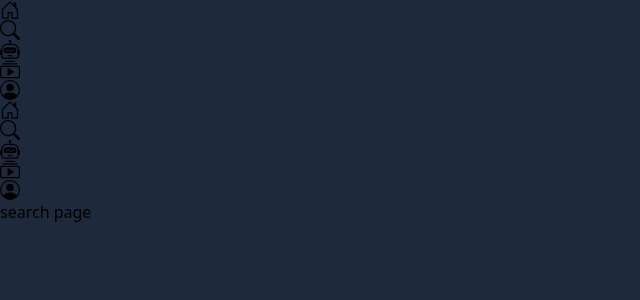
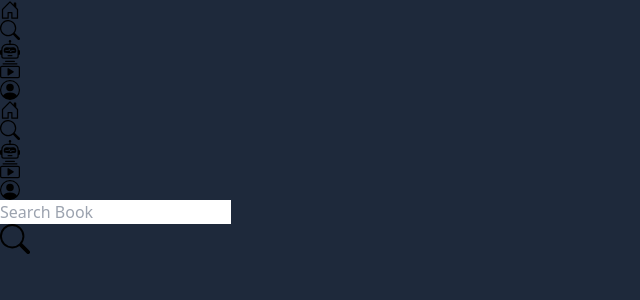
Before and after one commit to DelwinPrakash/bookify, a React (Vite) app: page /search in a window 1280 px wide. Shown: the top 300 px of the page, without its empty margins (0-640 px from the left). Built offline with nearby package versions, Linux system fonts and the light colour scheme.

Commit message:
search bar

```diff
--- /dev/null
+++ b/src/components/SearchBar.jsx
@@ -0,0 +1,19 @@
+export default function SearchBar(){
+    return(
+        <section className="h-36 w-full flex items-center justify-center">
+            <div className="flex justify-between gap-3 items-center w-3/5 px-2">
+                <input className="h-11 w-full px-3 text-lg rounded-full" placeholder="Search Book"/>
+                <svg
+                    xmlns="http://www.w3.org/2000/svg"
+                    width="30"
+                    height="30"
+                    fill="currentColor"
+                    className="bi bi-search text-white cursor-pointer"
+                    viewBox="0 0 16 16"
+                    >
+                    <path d="M11.742 10.344a6.5 6.5 0 1 0-1.397 1.398h-.001q.044.06.098.115l3.85 3.85a1 1 0 0 0 1.415-1.414l-3.85-3.85a1 1 0 0 0-.115-.1zM12 6.5a5.5 5.5 0 1 1-11 0 5.5 5.5 0 0 1 11 0"/>
+                </svg>
+            </div>
+        </section>
+    );
+}
--- a/src/pages/Search.jsx
+++ b/src/pages/Search.jsx
@@ -1,12 +1,13 @@
 import Nav from "../components/nav";
+import SearchBar from "../components/SearchBar";
 export default function Search(){
     return(
         <>
             <div className="z-10">
                 <Nav/>
             </div>
-            <div className="mb-16 sm:mb-0 sm:mx-14 sm:px-3">
-                <h1>search page</h1>
+            <div className="mb-16 sm:mb-0 sm:mx-14 sm:px-2">
+                <SearchBar/>
             </div>
         </>
     );
```
